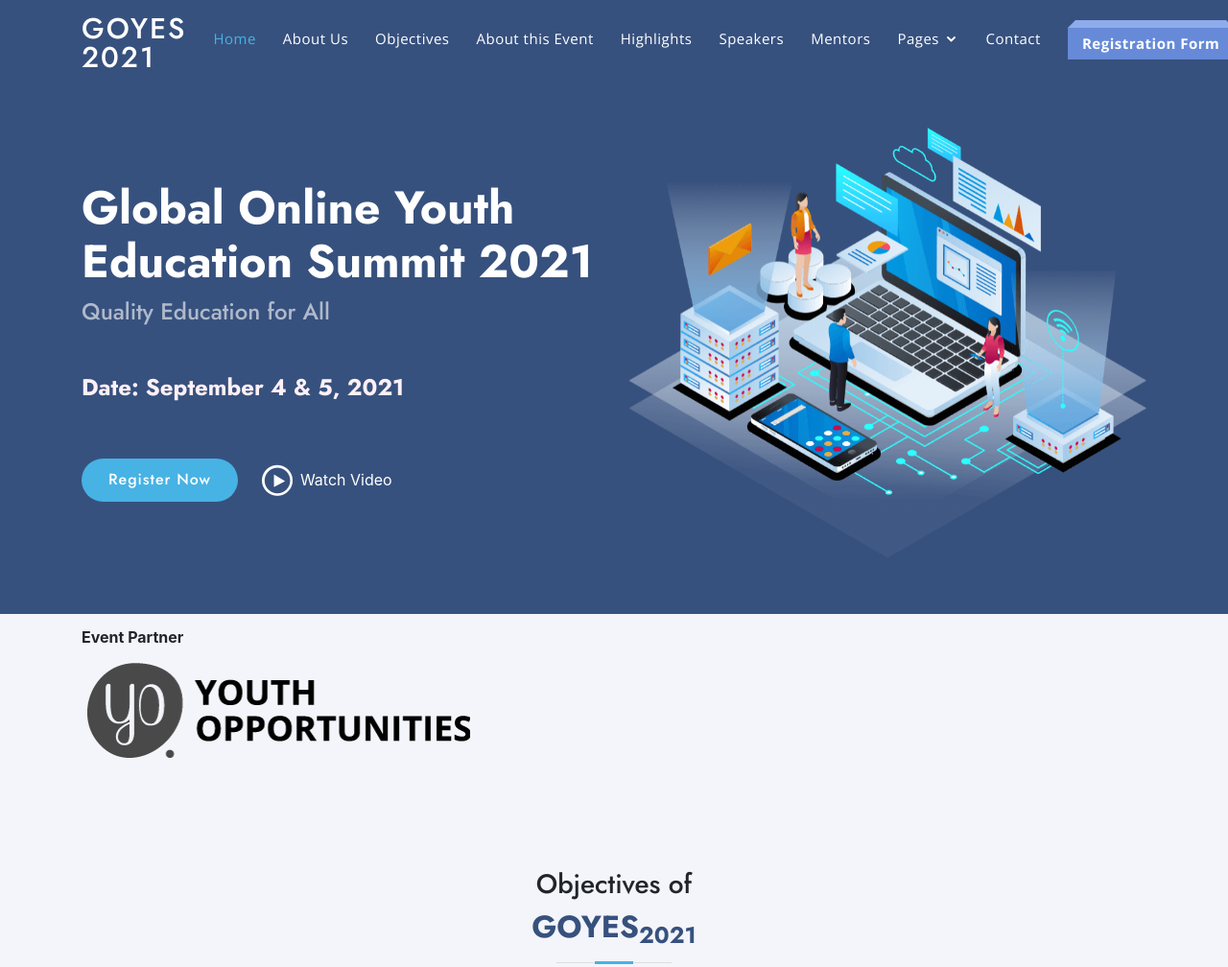
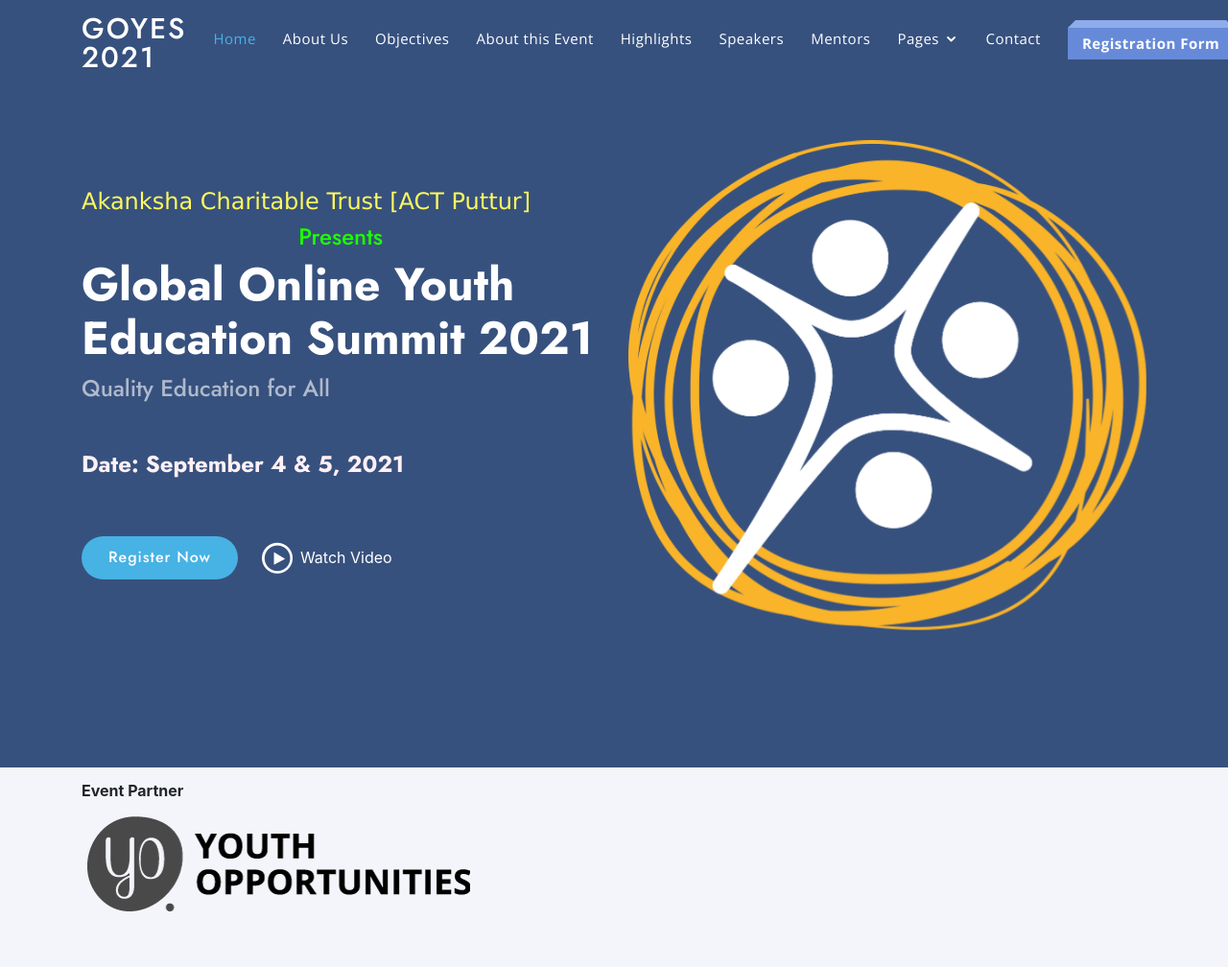
Before and after one commit to PlaniT-GIT/Go-Yes-Online-Summit-Akanksha, a website with bundled scripts: page index.html in a window 1280 px wide. Shown: the top 1008 px of the page at 96% size. Built offline with nearby package versions, Linux system fonts and the light colour scheme.

Commit message:
finaally

```diff
--- a/assets/css/style.css
+++ b/assets/css/style.css
@@ -418,12 +418,12 @@
 --------------------------------------------------------------*/
 #hero {
   width: 100%;
-  height: 80vh;
+  height: 100vh;
   background: #37517e;
 }
 
 #hero .container {
-  padding-top: 72px;
+  padding-top: 90px 0 30px;
 }
 
 #hero h1 {
@@ -476,7 +476,12 @@
   top: 7px;
   transition: 0.3s;
 }
-
+/*ACT-Logo*/
+.ACT-Logo{
+  height: 10%;
+  width: 10% ;
+  max-width: 10%;
+}
 #hero .btn-watch-video:hover i {
   color: #47b2e4;
 }
--- a/index.html
+++ b/index.html
@@ -81,6 +81,10 @@
     <div class="container">
       <div class="row">
         <div class="col-lg-6 d-flex flex-column justify-content-center pt-4 pt-lg-0 order-2 order-lg-1" data-aos="fade-up" data-aos-delay="200">
+          <div class="content">
+            <h4 style="color: #fffa5d; font-family:'Lucida Sans', 'Lucida Sans Regular', 'Lucida Grande', 'Lucida Sans Unicode', Geneva, Verdana, sans-serif">Akanksha Charitable Trust [ACT Puttur]</h4>
+            <h4 style="text-align: center; color: rgb(30, 255, 0);">Presents  </h4>
+          </div>
           <h1>Global Online Youth Education Summit 2021</h1>
           <h2>Quality Education for All</h2>
             <h2 style="color: lavenderblush;"><strong>Date: September 4 & 5, 2021</strong></h2>
@@ -90,7 +94,7 @@
           </div>
         </div>
         <div class="col-lg-6 order-1 order-lg-2 hero-img" data-aos="zoom-in" data-aos-delay="200">
-          <img src="assets/img/hero-img.png" class="img-fluid animated" alt="">
+          <img src="assets/img/BBG png.png" class="img-fluid animated" alt="">
         </div>
       </div>
     </div>
```
